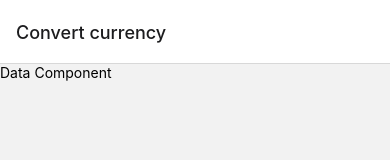
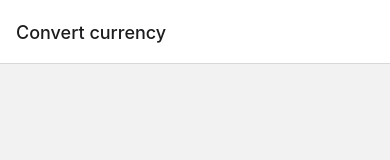
Before and after one commit to wagzyAyo/currency_converter_app, a React Native app: screen / in a window 390 px wide. Shown: the top 160 px of the page. Built offline with nearby package versions, Linux system fonts and the light colour scheme.

Commit message:
remeove data fecthing

```diff
--- a/src/components/data.js
+++ /dev/null
@@ -1,35 +0,0 @@
-import React, { useState, useEffect } from 'react';
-import { Text, View } from 'react-native';
-import Config from 'react-native-config';
-
-const Data = () => {
-  const [data, setData] = useState(null);
-
-  useEffect(() => {
-    const fetchData = async () => {
-      try {
-        const response = await fetch(Config.endPoint);
-        const json = await response.json();
-        setData(json);
-      } catch (err) {
-        console.log(err);
-      }
-    };
-
-    fetchData();
-  }, []); // Empty dependency array ensures that the effect runs only once, similar to componentDidMount
-
-  return (
-    <View>
-      <Text>Data Component</Text>
-      {data && (
-        <View>
-          {/* Display your data here */}
-          <Text>{JSON.stringify(data)}</Text>
-        </View>
-      )}
-    </View>
-  );
-};
-
-export default Data;
--- a/src/components/screens/convert.js
+++ b/src/components/screens/convert.js
@@ -1,11 +1,10 @@
-import React from 'react'
+import React, {useState, useEffect} from 'react'
 import {Text, View, StyleSheet } from 'react-native';
-import Data from '../data';
+
 
 const Convert = () => {
     return(
         <View>
-            <Data />
         </View>
     )
 }
```
